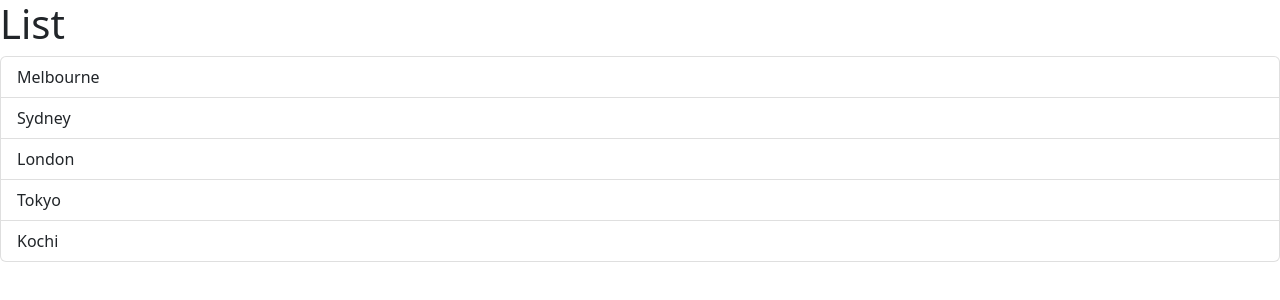
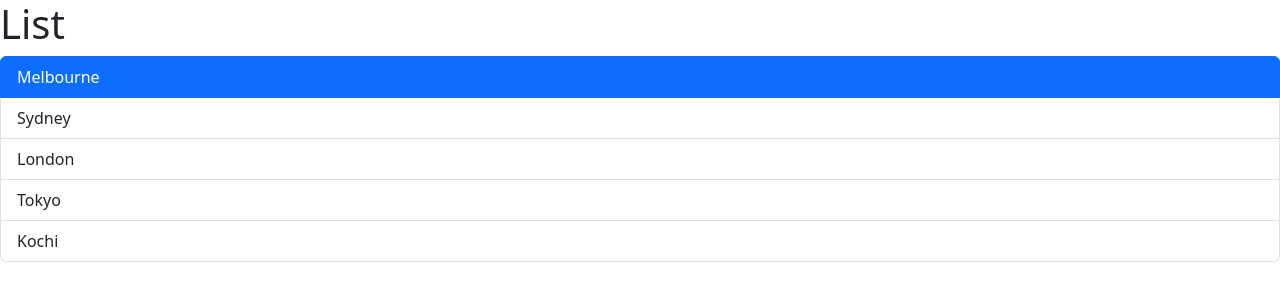
Before and after one commit to katsal/react-app, a React (Vite) app: page / in a window 1280 px wide. Shown: the top 300 px of the page. Built offline with nearby package versions, Linux system fonts and the light colour scheme.

Commit message:
feat: select one item

```diff
--- a/src/components/ListGroup.tsx
+++ b/src/components/ListGroup.tsx
@@ -2,6 +2,8 @@ import { MouseEvent } from "react";
 
 function ListGroup() {
   let items = ["Melbourne", "Sydney", "London", "Tokyo", "Kochi"];
+  let selectedIndex = 0;
+
   //event handler
   const handleClick = (event: MouseEvent) => console.log(event);
   return (
@@ -10,7 +12,15 @@ function ListGroup() {
       {items.length === 0 && <p>No item found</p>}
       <ul className="list-group">
         {items.map((item, index) => (
-          <li className="list-group-item" key={item} onClick={handleClick}>
+          <li
+            className={
+              selectedIndex === index
+                ? "list-group-item active"
+                : "list-group-item"
+            }
+            key={item}
+            onClick={handleClick}
+          >
             {item}
           </li>
         ))}
```
